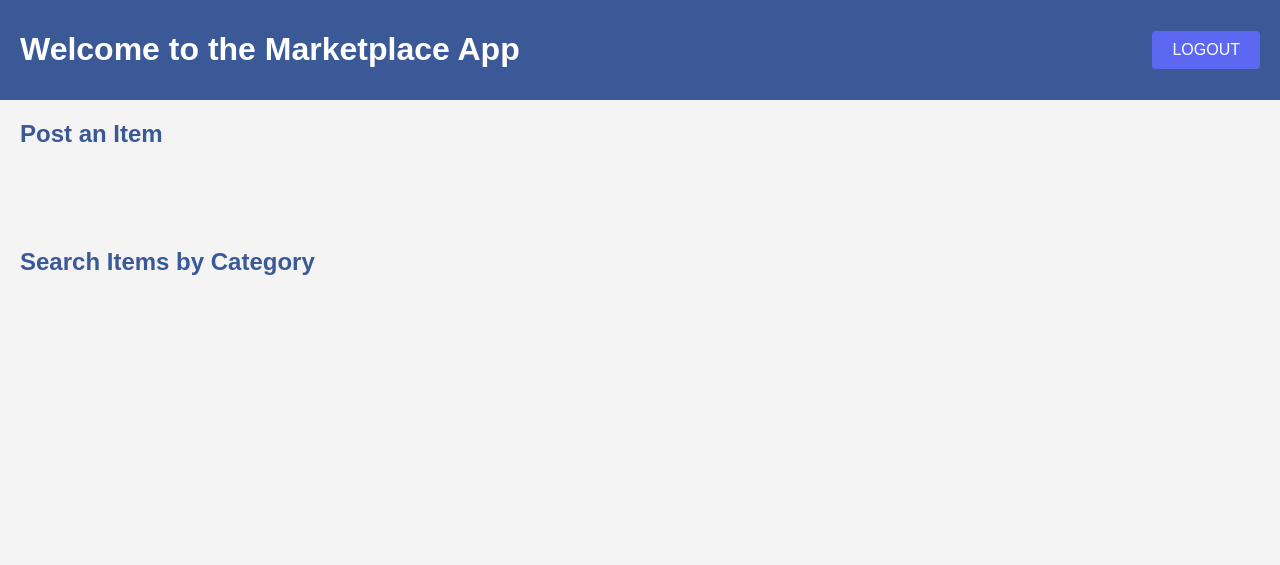
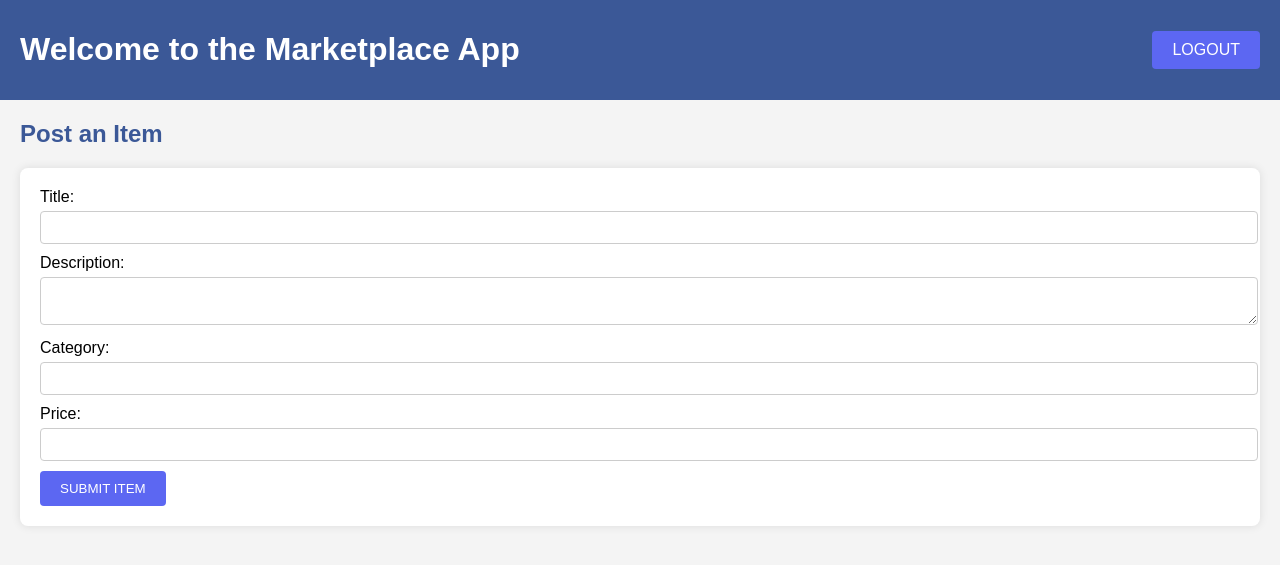
Before and after one commit to edwinriv26/Database-Design, a Flask app: template templates/form.html in a window 1280 px wide. Shown: the top 565 px of the page. Run offline with Flask 3, Linux system fonts and the light colour scheme; the template is opened without the code that fills it, so the values that code supplies are empty; some libraries are stand-ins or nearby versions.

Commit message:
Update form.html
edited redirect for homepage

```diff
--- a/templates/form.html
+++ b/templates/form.html
@@ -3,15 +3,8 @@
 <head>
     <meta charset="UTF-8">
     <meta name="viewport" content="width=device-width, initial-scale=1.0">
-    <title>Marketplace App</title>
+    <title>Post an Item - Marketplace App</title>
     <link rel="stylesheet" href="../static/form.css">
-    <script>
-       function logoutFunction() {
-            // Redirect to the homepage or index page
-            window.location.href = 'index.html';
-        }
-
-    </script>
 </head>
 <body>
     <header>
@@ -19,14 +12,49 @@
         <button id="logout" onclick="logoutFunction()">Logout</button>
     </header>
 
-    <!-- Links to Other Pages -->
+    <!-- Item Insertion Form -->
     <section>
-        <h2><a href="postitem.html" style="text-decoration: none; color: inherit;">Post an Item</a></h2>
+        <h2>Post an Item</h2>
+        <form id="insertItemForm" action="/postitem" method="POST" onsubmit="event.preventDefault(); postItem();">
+            <label for="title">Title:</label>
+            <input type="text" id="title" name="title" required><br>
+            <label for="description">Description:</label>
+            <textarea id="description" name="description" required></textarea><br>
+            <label for="category">Category:</label>
+            <input type="text" id="category" name="category" required><br>
+            <label for="price">Price:</label>
+            <input type="number" id="price" name="price" required min="1"><br>
+            <button type="submit">Submit Item</button>
+        </form>
+
     </section>
 
-    <section>
-        <h2><a href="search.html" style="text-decoration: none; color: inherit;">Search Items by Category</a></h2>
-    </section>
+    <!-- Success Modal with a unique name -->
+    <div id="successmodal" class="modal">
+        <div class="modal-content">
+            <h2>Success, item has been posted!</h2>
+            <button onclick="window.location.href='postitem';">Post Another Item</button>
+            <button onclick="window.location.href='/postitem';">Main Menu</button>
+        </div>
+    </div>
 
+
+    <footer>
+        <!-- Footer content here -->
+    </footer>
+
+    <script>
+        function postItem() {
+            console.log("Item posted");
+            document.getElementById('successmodal').style.display = 'block';  // Make sure the ID matches the one in HTML
+        }
+
+
+        function logoutFunction() {
+            // Redirect to the homepage or index page
+            window.location.href = '/';
+        }
+
+    </script>
 </body>
 </html>
```
